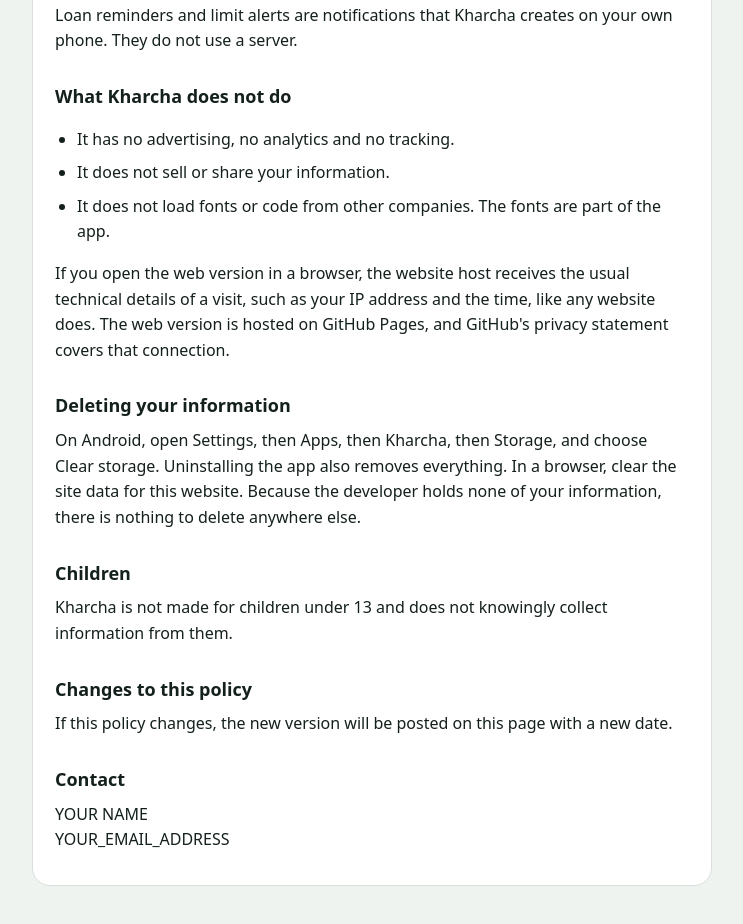
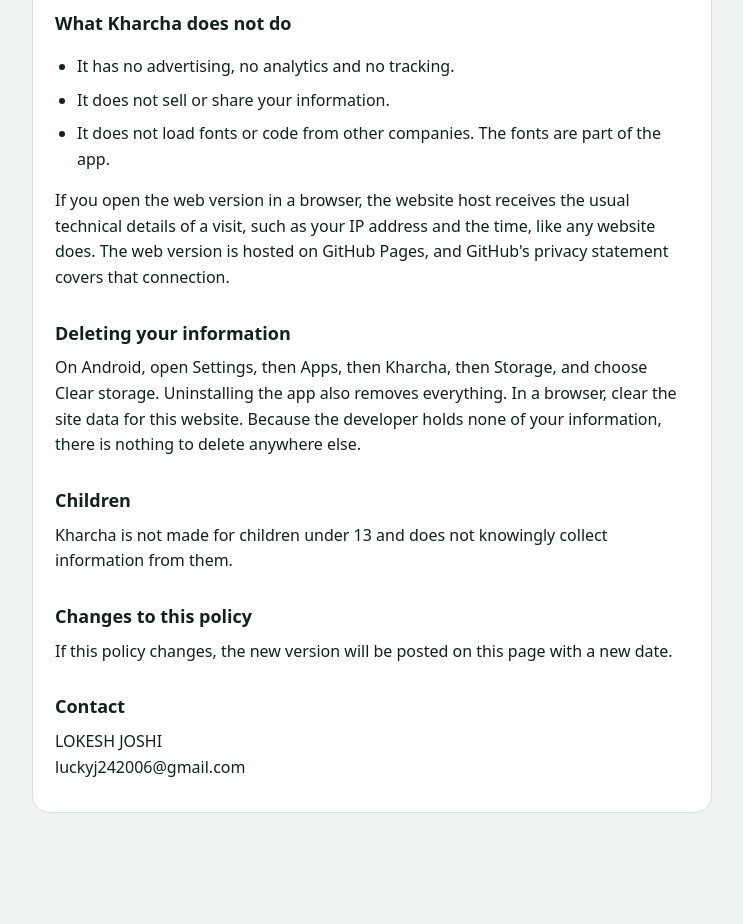
Before and after one commit to luckyj242006-bot/luckyj242006-bot.github.io, a website: page www/privacy.html in a window 1280 px wide. Shown: the part 1550-2474 px from the top of the page, without its empty margins (268-1011 px from the left). After the commit the page ends 2411 px from the top, so only its background shows below. Drawn offline with Linux system fonts and the light colour scheme.

Commit message:
Update privacy.html

```diff
--- a/www/privacy.html
+++ b/www/privacy.html
@@ -25,7 +25,7 @@
 <h1>Kharcha Privacy Policy</h1>
 <p class="meta">Last updated 24 October 2026</p>
 
-<p class="todo">Before publishing: replace YOUR NAME and YOUR_EMAIL_ADDRESS in the Contact section at the bottom, then delete this box.</p>
+
 
 <p>Kharcha is a daily spend book for Android and the web. It helps you log what you spend, keep to a budget, and remember money you lent to other people. This page explains what the app does with your information. The short version: your information stays on your phone, and the Android app can keep a backup in your own Google account.</p>
 
@@ -72,7 +72,7 @@
 <p>If this policy changes, the new version will be posted on this page with a new date.</p>
 
 <h2>Contact</h2>
-<p>YOUR NAME<br>YOUR_EMAIL_ADDRESS</p>
+<p>LOKESH JOSHI<br>luckyj242006@gmail.com</p>
 </main>
 </body>
 </html>
```
